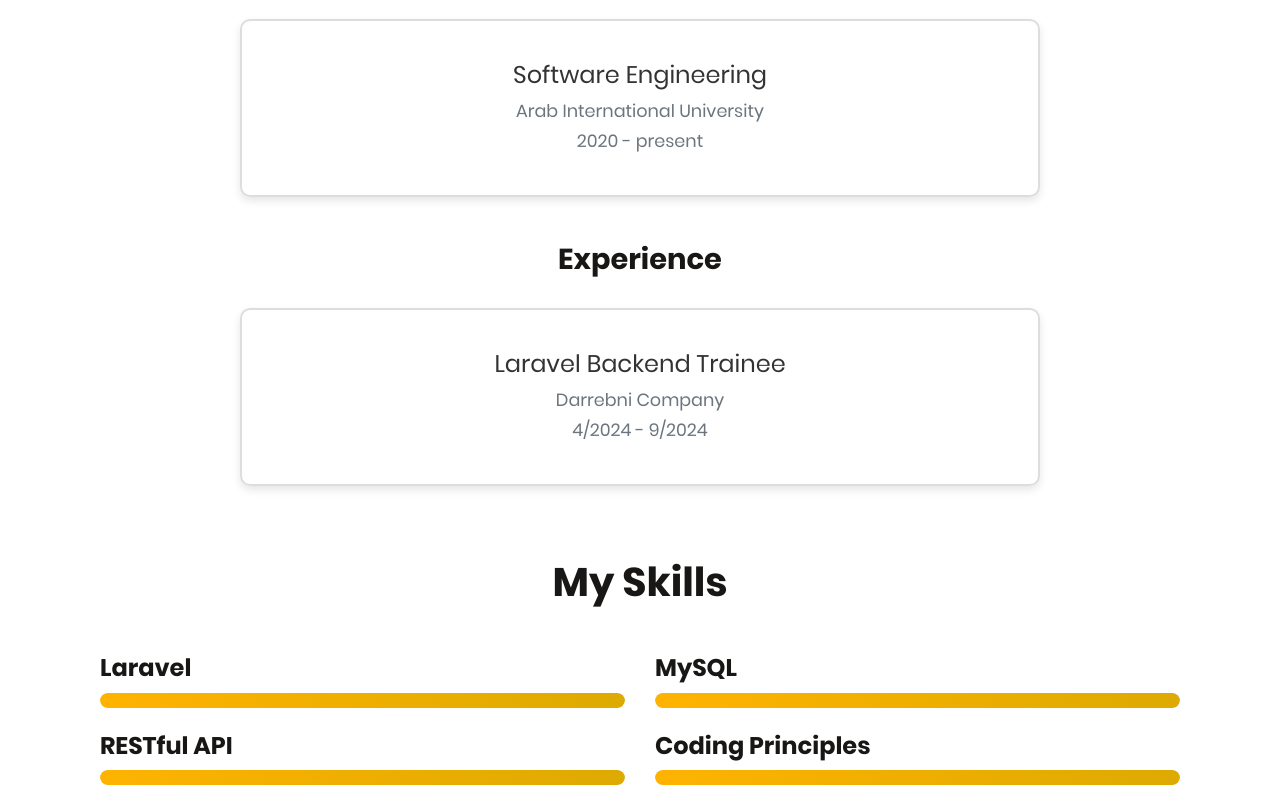
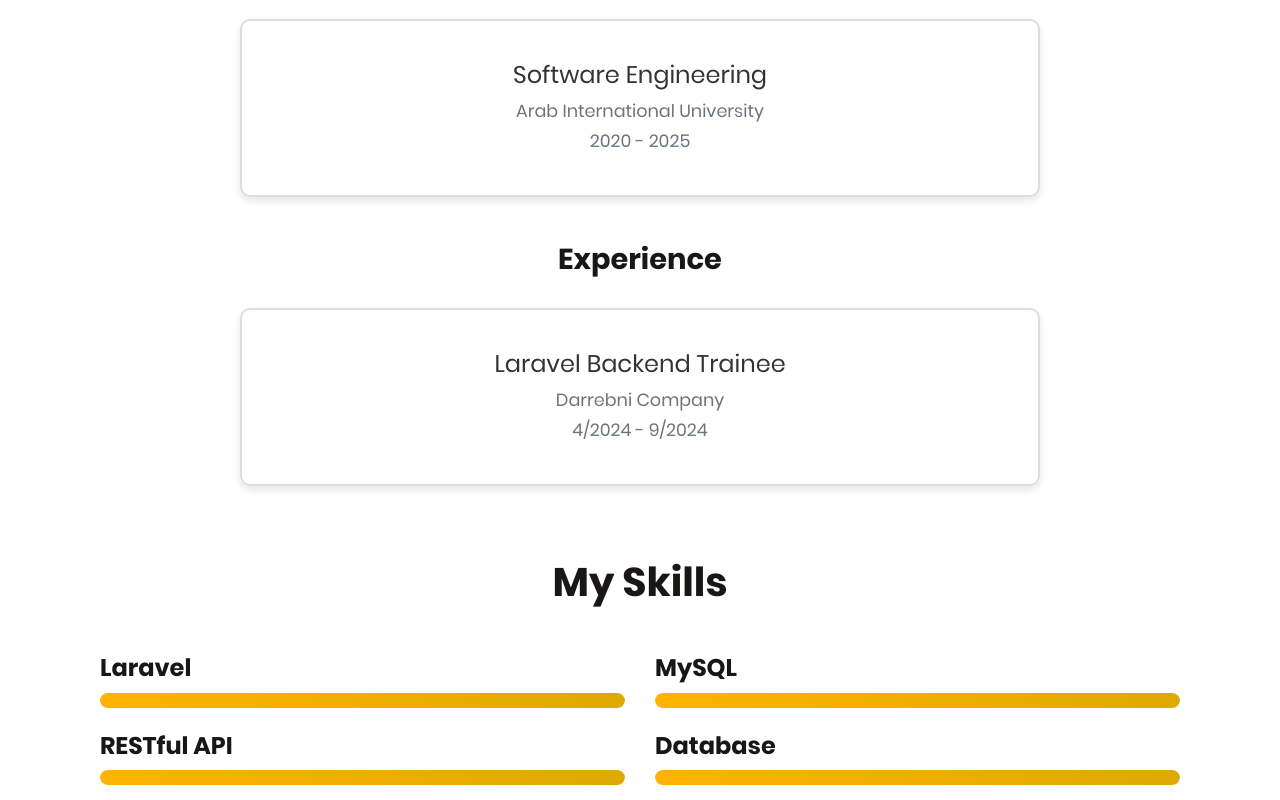
Before and after one commit to mhdkh20/portfolio, a plain HTML site: page index.html in a window 1280 px wide. Shown: the part 1380-2180 px from the top of the page. Drawn offline with nearby package versions, Linux system fonts and the light colour scheme.

Commit message:
Update index.html

```diff
--- a/index.html
+++ b/index.html
@@ -161,7 +161,7 @@
                                             <div class="infoabout__wrap">
                                                 <span class="mt-4 mb-2 d-block infoabout__title">Age</span>
                                                 <p>
-                                                    22
+                                                    23
                                                 </p>
                                             </div>
                                         </li>
@@ -202,7 +202,7 @@
                                 <div class="education-item">
                                     <h4>Software Engineering</h4>
                                     <p class="text-muted mb-1">Arab International University</p>
-                                    <p class="text-muted">2020 - present</p>
+                                    <p class="text-muted">2020 - 2025</p>
                                 </div>
                             </div>
                         </div>
@@ -259,6 +259,16 @@
                                 </div>
                             </div>
                         </div>
+                           <div class="col-lg-6 mb-4">
+                            <div class="skill-item">
+                                <h4>Database</h4>
+                                <div class="progress">
+                                    <div class="progress-bar" style="width: 10%;" data-value="100">
+                                    </div>
+                                </div>
+                            </div>
+                        </div>
+
                         <div class="col-lg-6 mb-4">
                             <div class="skill-item">
                                 <h4>Coding Principles</h4>
```
